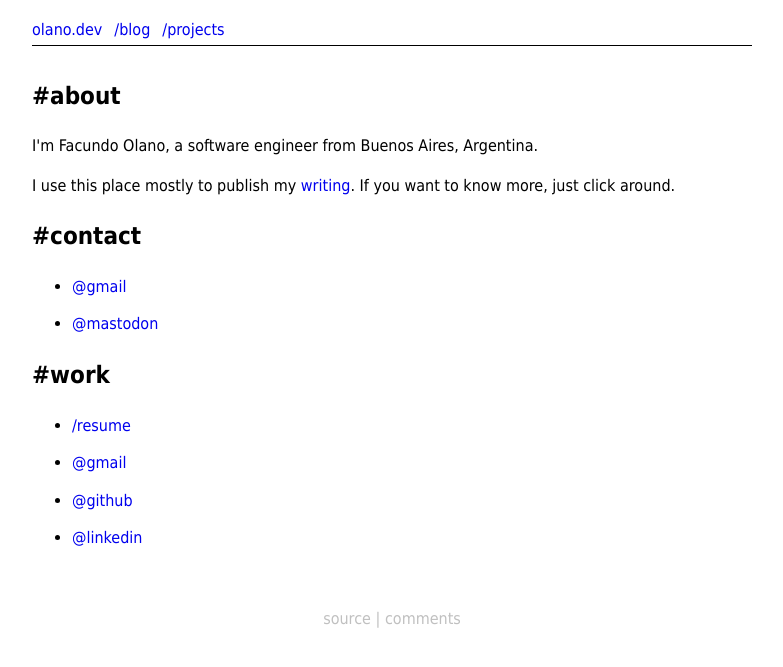
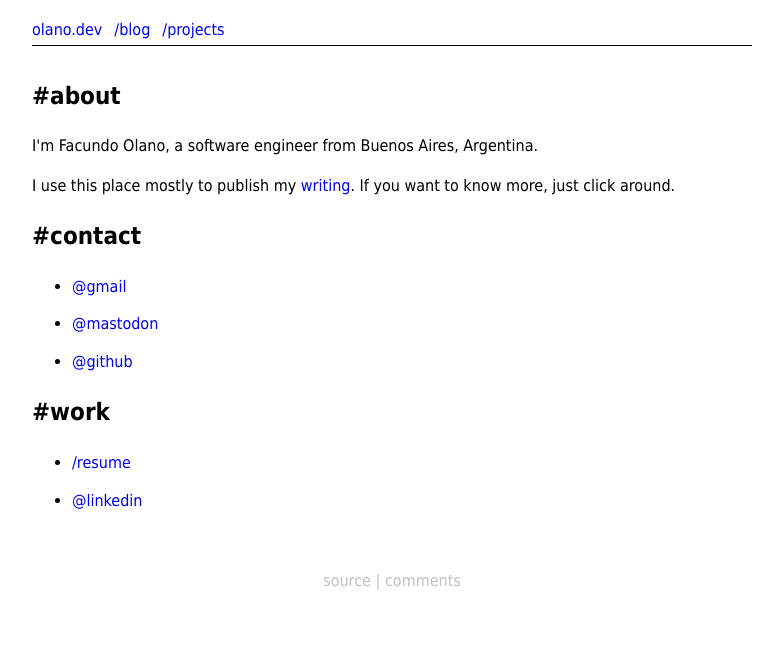
Before and after one commit to facundoolano/olano.dev, a Jekyll site: the page built from index.html, in a window 1280 px wide. Shown: the top 667 px of the page, without its empty margins (248-1031 px from the left). Built offline with Jekyll 4.4.1, drawn with Linux system fonts in a browser that asks for light colours.

Commit message:
tweak home links

```diff
--- a/index.html
+++ b/index.html
@@ -11,12 +11,11 @@ layout: default
 <ul>
     <li><a href="mailto:facundo.olano@gmail.com">@gmail</a></li>
     <li><a href="https://hachyderm.io/@facundoolano">@mastodon</a></li>
+    <li><a href="https://github.com/facundoolano">@github</a></li>
 </ul>
 
 <h2><a href="#work" class="title" id="work">#work</a></h2>
 <ul>
     <li><a href="/resume">/resume</a></li>
-    <li><a href="mailto:facundo.olano@gmail.com">@gmail</a></li>
-    <li><a href="https://github.com/facundoolano">@github</a></li>
     <li><a href="https://www.linkedin.com/in/facundoolano/">@linkedin</a></li>
 </ul>
```
